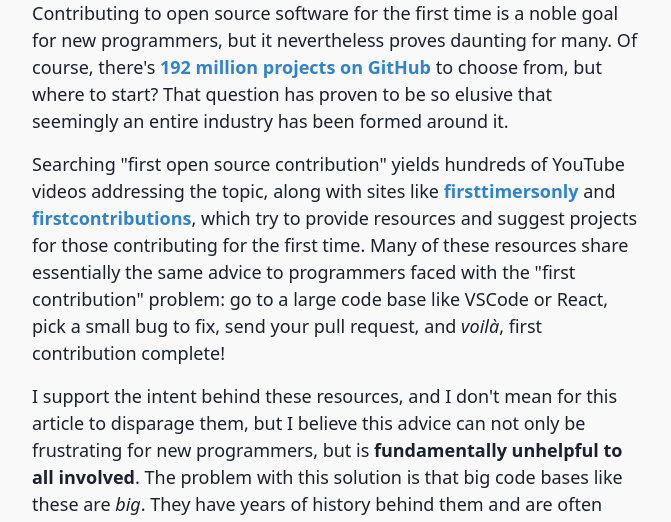
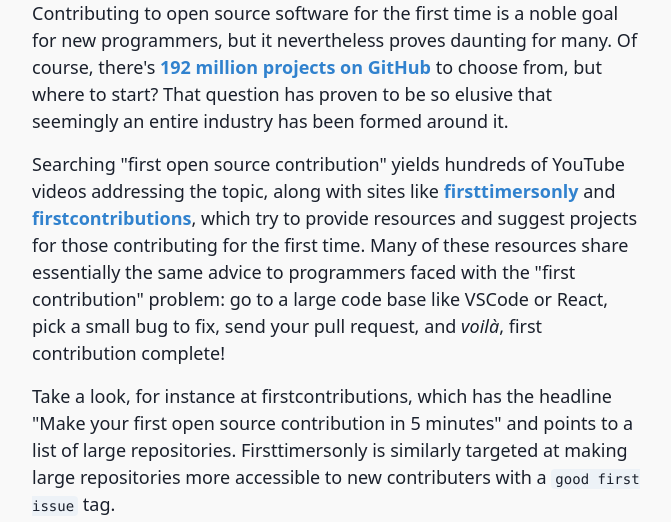
Before and after one commit to micahcantor/personal-site, a Gatsby site: page /blog/first-oss-contribution in a window 1280 px wide. Shown: the part 236-758 px from the top of the page, without its empty margins (304-975 px from the left). Built offline with nearby package versions, Linux system fonts and the light colour scheme; Gatsby itself is replaced by a stand-in of ours; some packages are replaced by stand-ins of ours.

Commit message:
add paragram to post

```diff
--- a/src/blog-posts/first-oss.md
+++ b/src/blog-posts/first-oss.md
@@ -10,6 +10,8 @@
 Contributing to open source software for the first time is a noble goal for new programmers, but it nevertheless proves daunting for many. Of course, there's [192 million projects on GitHub](https://github.com/search) to choose from, but where to start? That question has proven to be so elusive that seemingly an entire industry has been formed around it.
 
 Searching "first open source contribution" yields hundreds of YouTube videos addressing the topic, along with sites like [firsttimersonly](https://www.firsttimersonly.com/) and [firstcontributions](https://firstcontributions.github.io/), which try to provide resources and suggest projects for those contributing for the first time. Many of these resources share essentially the same advice to programmers faced with the "first contribution" problem: go to a large code base like VSCode or React, pick a small bug to fix, send your pull request, and *voilà*, first contribution complete!
+
+Take a look, for instance at firstcontributions, which has the headline "Make your first open source contribution in 5 minutes" and points to a list of large repositories. Firsttimersonly is similarly targeted at making large repositories more accessible to new contributers with a `good first issue` tag.
 
 I support the intent behind these resources, and I don't mean for this article to disparage them, but I believe this advice can not only be frustrating for new programmers, but is **fundamentally unhelpful to all involved**. The problem with this solution is that big code bases like these are *big*. They have years of history behind them and are often backed by massive corporations employing a team of professional developers. Any issue that may be in reach for a new programmer, (one without experience dealing with code bases on this scale) would necessarily be so unimportant and isolated that fixing it would have virtually no impact on the project.
 
```
